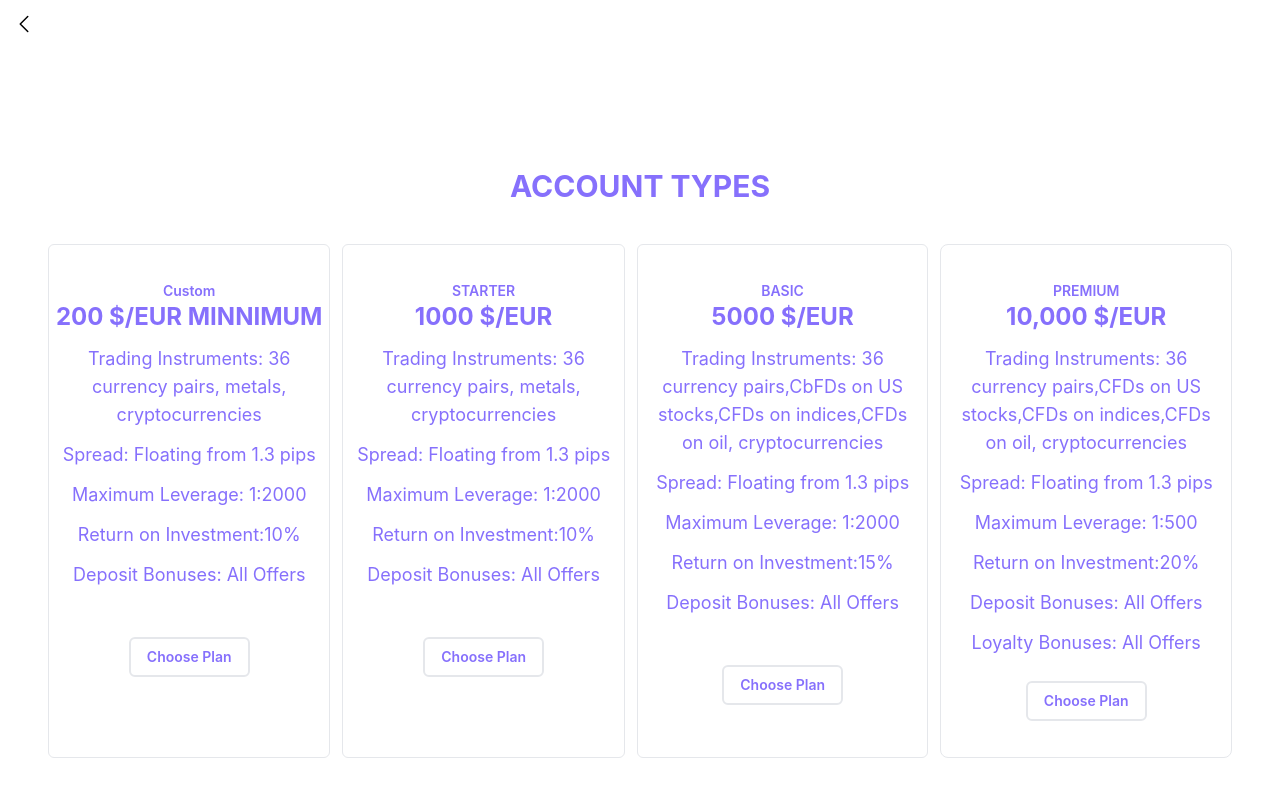
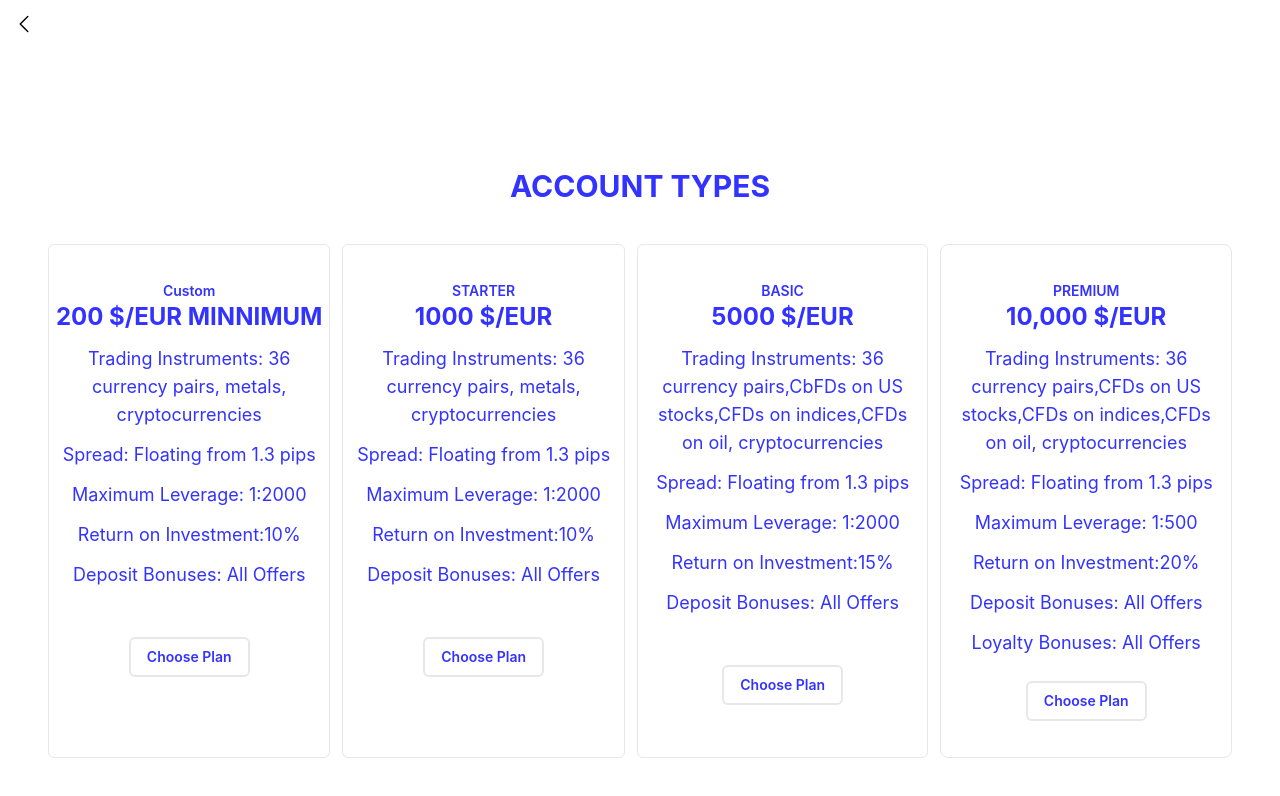
Before and after one commit to Dev-Franqqi/alphaminers, a React (Vite) app: page /pricing in a window 1280 px wide. Shown: the top 796 px of the page. Built offline with nearby package versions, Linux system fonts and the light colour scheme; a web font is replaced by a local one.

Commit message:
changed pricing section colors

```diff
--- a/src/pages/Pricing.tsx
+++ b/src/pages/Pricing.tsx
@@ -9,7 +9,7 @@ export default function Pricing(){
     }
     return(
 
-        <div className={dark?'bg-black text-white':" "}>
+        <div className={dark?'bg-black text-[#3333FF]':" "}>
         <nav className="pl-3 py-3">
         <svg xmlns="http://www.w3.org/2000/svg" onClick={gotoHome} fill="none" viewBox="0 0 24 24" strokeWidth={1.5} stroke="currentColor" className="w-6 h-6 dark:text-white">
   <path strokeLinecap="round" strokeLinejoin="round" d="M15.75 19.5 8.25 12l7.5-7.5" />
@@ -17,7 +17,7 @@ export default function Pricing(){
 
         </nav>
 
-        <section id="pricing" className="py-10 px-5 md:px-10 mt-20 text-[#8670FC]">
+        <section id="pricing" className="py-10 px-5 md:px-10 mt-20 text-[#3333FF]">
               <h3 className="text-center font-bold text-2xl mb-10 md:text-3xl">
                 ACCOUNT TYPES
               </h3>
@@ -27,7 +27,7 @@ export default function Pricing(){
               <div className="text-center  border py-9 text-sm rounded-md mb-7   md:w-2/6 dark:border-white">
                 <p className="font-semibold">Custom</p>
                 <p className="font-bold text-2xl mb-3 ">200 $/EUR MINNIMUM</p>
-                <ul className=" mb-6 text-base  dark:text-[#8670FC] md:text-lg">
+                <ul className=" mb-6 text-base  dark:text-[#3333FF] md:text-lg">
                   <li className="mb-3">
                     Trading Instruments: 36 currency pairs, metals,
                     cryptocurrencies
@@ -38,14 +38,14 @@ export default function Pricing(){
                   <li>Deposit Bonuses: All Offers</li>
                 </ul>
 
-                <Button onClick={()=>navigate('/signup')} className="border-2 dark:bg-black dark:hover:bg-[#8670FC] dark:hover:text-white  hover:bg-[#8670FC] hover:text-white font-semibold md:mt-6 dark:text-[#8670FC]">
+                <Button onClick={()=>navigate('/signup')} className="border-2 dark:bg-black dark:hover:bg-[#8670FC] dark:hover:text-white  hover:bg-[#8670FC] hover:text-white font-semibold md:mt-6 dark:text-[#3333FF]">
                   Choose Plan
                 </Button>
               </div>
               <div className="text-center  border py-9 text-sm rounded-md mb-7   md:w-2/6 dark:border-white">
                 <p className="font-semibold">STARTER</p>
                 <p className="font-bold text-2xl mb-3 ">1000 $/EUR</p>
-                <ul className=" mb-6 text-base  dark:text-[#8670FC] md:text-lg">
+                <ul className=" mb-6 text-base  dark:text-[#3333FF] md:text-lg">
                   <li className="mb-3">
                     Trading Instruments: 36 currency pairs, metals,
                     cryptocurrencies
@@ -56,14 +56,14 @@ export default function Pricing(){
                   <li>Deposit Bonuses: All Offers</li>
                 </ul>
 
-                <Button onClick={()=>navigate('/signup')} className="border-2 dark:bg-black dark:hover:bg-[#8670FC] dark:hover:text-white  hover:bg-[#8670FC] hover:text-white font-semibold md:mt-6 dark:text-[#8670FC]">
+                <Button onClick={()=>navigate('/signup')} className="border-2 dark:bg-black dark:hover:bg-[#8670FC] dark:hover:text-white  hover:bg-[#8670FC] hover:text-white font-semibold md:mt-6 dark:text-[#3333FF]">
                   Choose Plan
                 </Button>
               </div>
               <div className="text-center border px-4 py-9 text-sm rounded-md mb-7 md:w-2/6  dark:border-white">
                 <p className="font-semibold ">BASIC</p>
                 <p className="font-bold text-2xl mb-3 "> 5000 $/EUR</p>
-                <ul className="mb-6 text-base  dark:text-[#8670FC] md:text-lg">
+                <ul className="mb-6 text-base  dark:text-[#3333FF] md:text-lg">
                   <li className="mb-3">
                     Trading Instruments: 36 currency pairs,CbFDs on US
                     stocks,CFDs on indices,CFDs on oil, cryptocurrencies
@@ -74,14 +74,14 @@ export default function Pricing(){
                   <li className="mb-3">Deposit Bonuses: All Offers</li>
                 </ul>
 
-                <Button onClick={()=>navigate('/signup')} className="border-2 dark:hover:bg-[#8670FC] dark:hover:text-white dark:bg-black hover:bg-[#8670FC] hover:text-white  font-semibold md:mt-6 text-[#8670FC]">
+                <Button onClick={()=>navigate('/signup')} className="border-2 dark:hover:bg-[#8670FC] dark:hover:text-white dark:bg-black hover:bg-[#8670FC] hover:text-white  font-semibold md:mt-6 text-[#3333FF]">
                   Choose Plan
                 </Button>
               </div>
               <div className="text-center border px-4 py-9 text-sm rounded-lg mb-7 md:w-2/6  dark:border-white">
                 <p className="font-semibold">PREMIUM</p>
                 <p className="font-bold   mb-3 text-2xl">10,000 $/EUR</p>
-                <ul className="mb-6 text-base  dark:text-[#8670FC] md:text-lg">
+                <ul className="mb-6 text-base  dark:text-[#3333FF] md:text-lg">
                   <li className="mb-3">
                     Trading Instruments: 36 currency pairs,CFDs on US
                     stocks,CFDs on indices,CFDs on oil, cryptocurrencies
@@ -93,7 +93,7 @@ export default function Pricing(){
                   <li className="mb-3">Loyalty Bonuses: All Offers</li>
                 </ul>
 
-                <Button onClick={()=>navigate('/signup')} className="border-2 dark:hover:bg-[#8670FC] dark:hover:text-white hover:bg-[#8670FC] hover:text-white text-[#8670FC] dark:bg-black font-semibold">
+                <Button onClick={()=>navigate('/signup')} className="border-2 dark:hover:bg-[#8670FC] dark:hover:text-white hover:bg-[#8670FC] hover:text-white text-[#3333FF] dark:bg-black font-semibold">
                   Choose Plan
                 </Button>
               </div>
```
